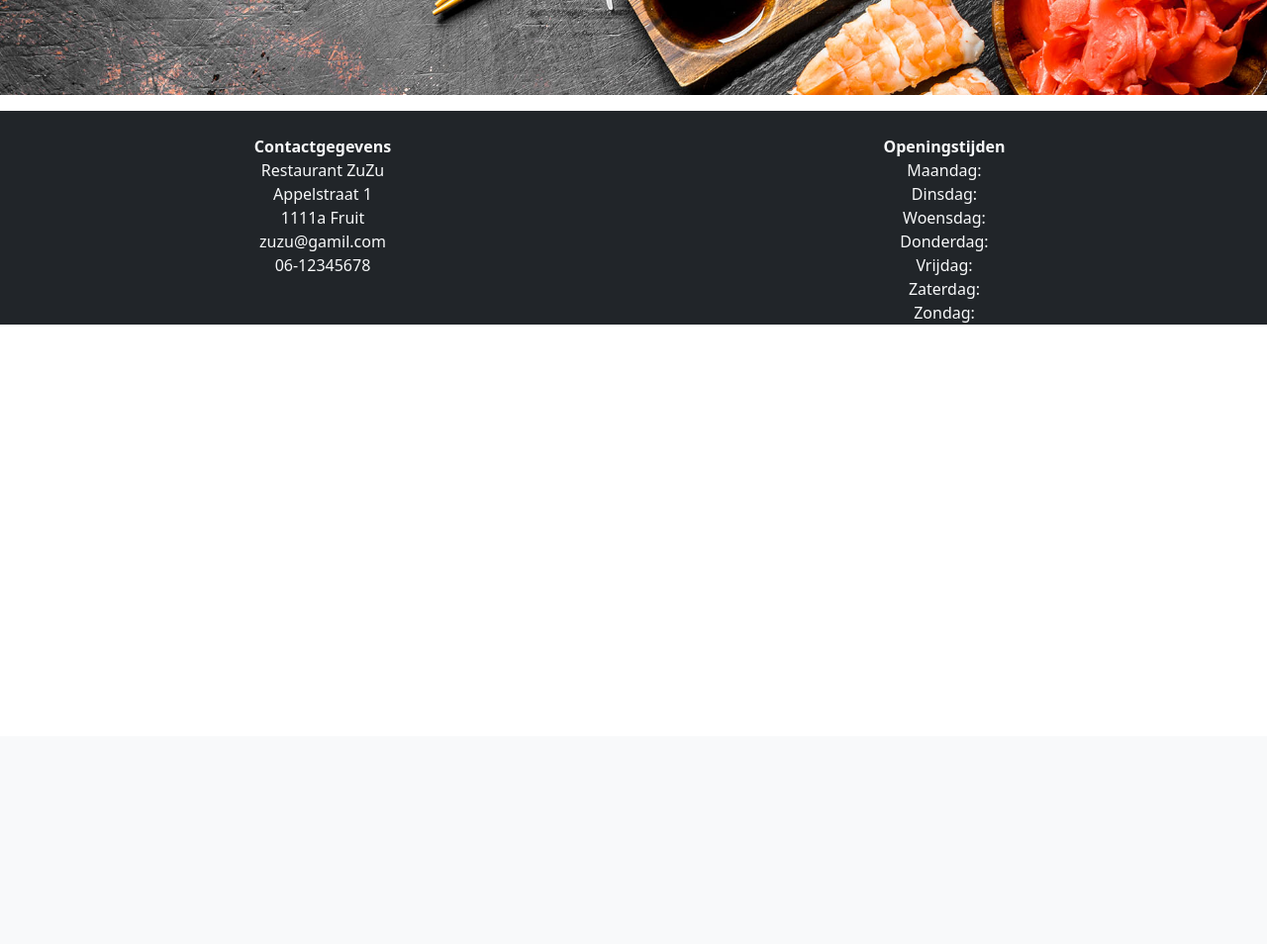
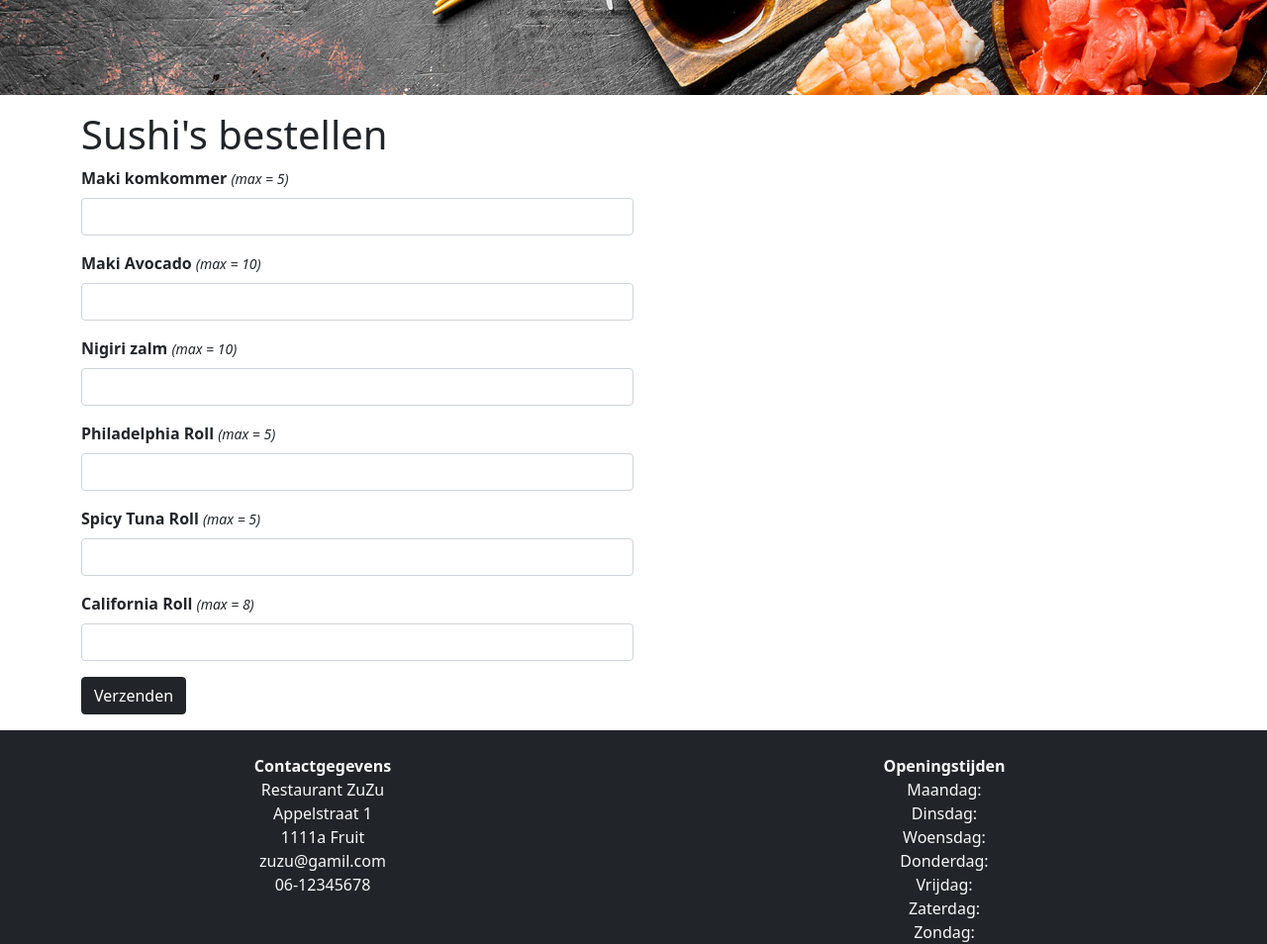
Before and after one commit to h-uwimana/zuzu, a PHP site: page /bestel.php in a window 1280 px wide. Shown: the part 56-1010 px from the top of the page at 99% size. Before the commit the page ends 384 px from the top, so only its background shows below. Run offline with PHP 8.4, Linux system fonts and the light colour scheme.

Commit message:
made the form to order sushi

```diff
--- a/bestel.php
+++ b/bestel.php
@@ -1,3 +1,4 @@
+
 <html lang="html">
     <head>
         <link href="https://cdn.jsdelivr.net/npm/bootstrap@5.0.2/dist/css/bootstrap.min.css" rel="stylesheet"
@@ -5,10 +6,11 @@
         <script src="https://cdn.jsdelivr.net/npm/bootstrap@5.0.2/dist/js/bootstrap.bundle.min.js"
                 integrity="sha384-MrcW6ZMFYlzcLA8Nl+NtUVF0sA7MsXsP1UyJoMp4YLEuNSfAP+JcXn/tWtIaxVXM"
                 crossorigin="anonymous"></script>
+        <title>ZUZU-Homepage</title>
     </head>
     <body>
     <!--navbar-->
-<nav class="navbar navbar-expand-lg navbar-light bg-dark ">
+    <nav class="navbar position-sticky top-0 navbar-expand-lg navbar-light bg-dark ">
         <div class="container-fluid">
             <a class="navbar-brand text-light" href="#">ZUZU</a>
             <button class="navbar-toggler bg-light" type="button" data-bs-toggle="collapse"
@@ -34,7 +36,55 @@
     <!--end top image--->
     <!--main page--><!--main page-->
     <section class=" container-sm  mt-3">
+        <h1> Sushi's bestellen</h1>
+        <div class="w-50 fw-bold">
+            <form method="post">
 
+                <div class="mb-3  ">
+                    <label for="exampleInputEmail1" class="form-label">
+                        Maki komkommer <small class="fw-light fst-italic">(max = 5)</small>
+                    </label>
+                    <input type="text" class="form-control" name="makiKomkommer">
+                </div>
+                <div class="mb-3">
+                    <label for="exampleInputPassword1" class="form-label">
+                        Maki Avocado <small class="fw-light fst-italic">(max = 10)</small>
+                    </label>
+                    <input type="text" class="form-control" name="makiAvocado">
+                </div>
+                <div class="mb-3">
+                    <label for="exampleInputPassword1" class="form-label">
+                        Nigiri zalm <small class="fw-light fst-italic">(max = 10)</small>
+                    </label>
+                    <input type="text" class="form-control" name="nagiriZalm">
+                </div>
+                <div class="mb-3">
+                    <label for="exampleInputPassword1" class="form-label">
+                        Philadelphia Roll <small class="fw-light fst-italic">(max = 5)</small>
+                    </label>
+                    <input type="text" class="form-control" name="philadelphiaRoll">
+                </div>
+                <div class="mb-3">
+                    <label for="exampleInputPassword1" class="form-label">
+                        Spicy Tuna Roll <small class="fw-light fst-italic">(max = 5)</small>
+                    </label>
+                    <input type="text" class="form-control" name="spicyTunaRoll">
+                </div>
+                <div class="mb-3">
+                    <label for="exampleInputPassword1" class="form-label">
+                        California Roll <small class="fw-light fst-italic">(max = 8)</small>
+                    </label>
+                    <input type="text" class="form-control" name="californiaRoll">
+                </div>
+                <button type="submit" class="btn btn-dark" name="verzenden">Verzenden</button>
+            </form>
+            <?php
+                        if(isset($_POST["verzenden"])){
+
+                            echo $_POST["spicyTunaRoll"];
+                        }
+                ?>
+        </div>
     </section>
     <!--end main page-->
     <!--footer-->
--- a/index.php
+++ b/index.php
@@ -1,3 +1,7 @@
+<?php
+    require "php.php";
+?>
+
 <html lang="html">
 <head>
     <link href="https://cdn.jsdelivr.net/npm/bootstrap@5.0.2/dist/css/bootstrap.min.css" rel="stylesheet"
--- /dev/null
+++ b/php.php
@@ -0,0 +1,2 @@
+<?php
+	session_start();
```
Lines whose indentation alone changed are shown as unchanged.
